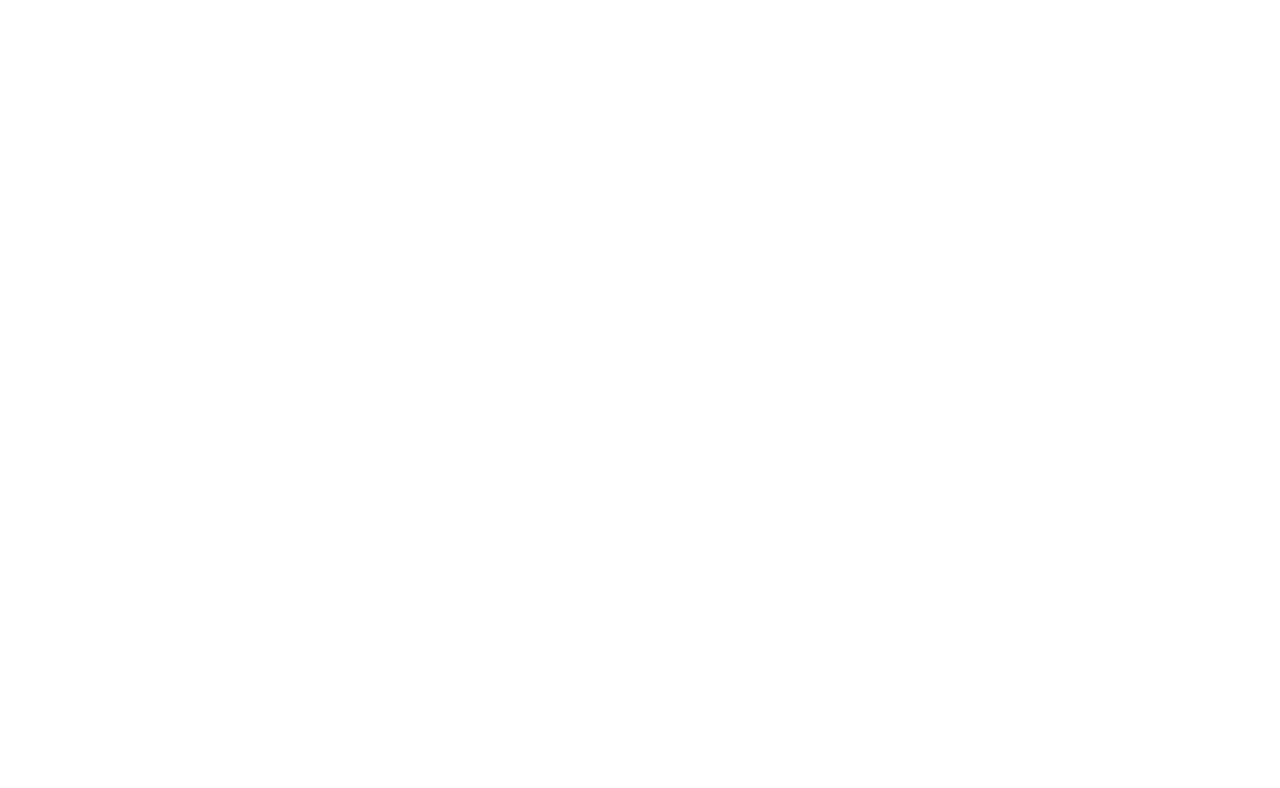
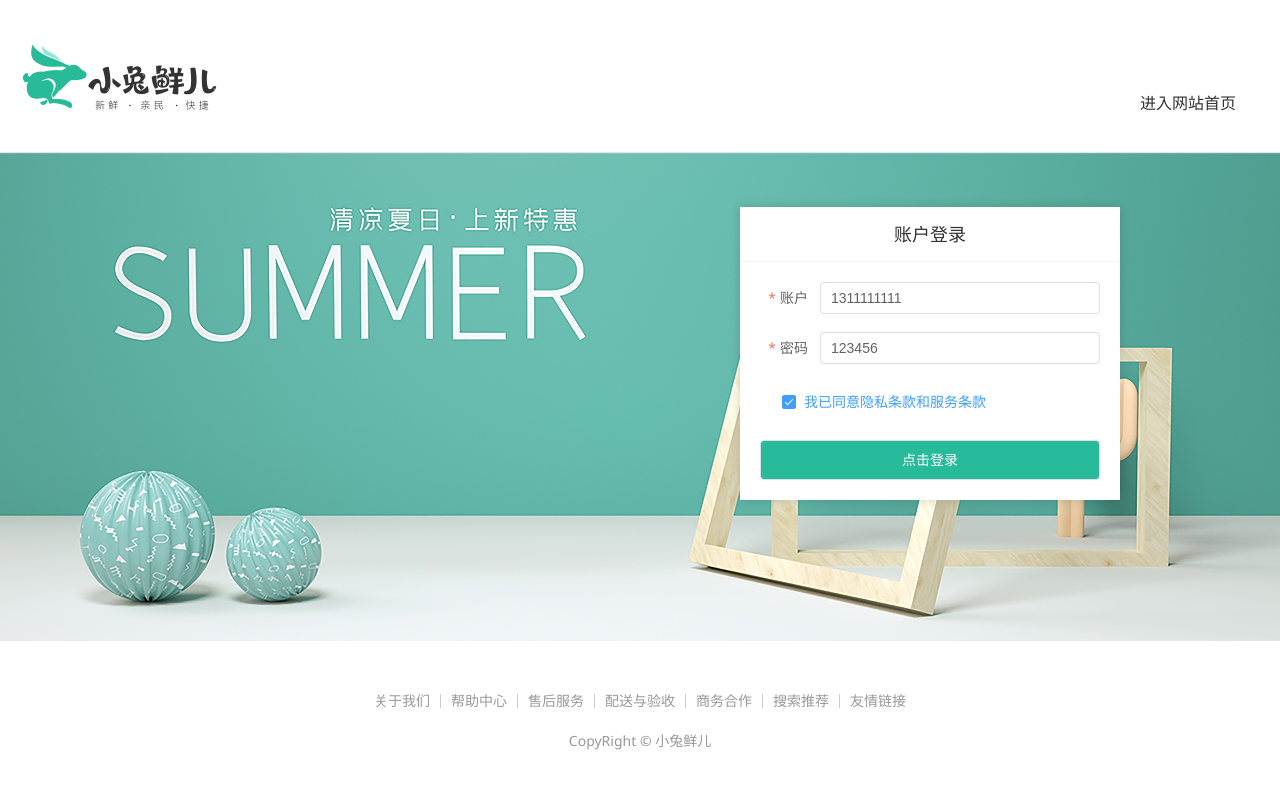
Before and after one commit to wtfsb19/VuePractice, a Vue app: page /login in a window 1280 px wide. Before the commit this address had no page. Shown: the top 788 px of the page. Built offline with nearby package versions, Linux system fonts and the light colour scheme; a small style sheet from the web is missing.

Commit message:
登录 -- 组件配置和表单校验

```diff
--- a/src/router/index.js
+++ b/src/router/index.js
@@ -4,6 +4,7 @@
 import Category from '@/views/Category/index.vue'
 import SubCategory from '@/views/SubCategory/index.vue'
 import Detail from '@/views/Detail/index.vue'
+import Login from '@/views/Login/index.vue'
 
 const router = createRouter({
   history: createWebHistory(import.meta.env.BASE_URL),
@@ -35,6 +36,11 @@
         }
       ]
     },
+    {
+      path: '/login',
+      name: 'login',
+      component: Login
+    }
   ],
   // 滚动行为，回到顶部
   scrollBehavior() {
--- a/src/views/Layout/components/LayoutNav.vue
+++ b/src/views/Layout/components/LayoutNav.vue
@@ -1,25 +1,33 @@
-<script setup></script>
+<script setup>
+
+</script>
 
 <template>
   <nav class="app-topnav">
     <div class="container">
       <ul>
-        <template v-if="true">
+        <template v-if="false">
           <li>
-            <a href="javascript:;"><i class="iconfont icon-user"></i>周杰伦</a>
+            <a href="javascript:;"
+              ><i class="iconfont icon-user"></i>呵呵呵</a
+            >
           </li>
           <li>
-            <el-popconfirm title="确认退出吗?" confirm-button-text="确认" cancel-button-text="取消">
+            <el-popconfirm
+              title="确认退出吗?"
+              confirm-button-text="确认"
+              cancel-button-text="取消"
+            >
               <template #reference>
                 <a href="javascript:;">退出登录</a>
               </template>
             </el-popconfirm>
           </li>
-          <li><a href="javascript:;">我的订单</a></li>
-          <li><a href="javascript:;">会员中心</a></li>
+          <li><a href="javascript:;" >我的订单</a></li>
+          <li><a href="javascript:;" >会员中心</a></li>
         </template>
         <template v-else>
-          <li><a href="javascript:;">请先登录</a></li>
+          <li><a href="javascript:;" @click="$router.push('/login')">请先登录</a></li>
           <li><a href="javascript:;">帮助中心</a></li>
           <li><a href="javascript:;">关于我们</a></li>
         </template>
--- /dev/null
+++ b/src/views/Login/index.vue
@@ -0,0 +1,339 @@
+<script setup>
+import {ref} from 'vue'
+
+// form表单对象
+const formData = ref({
+  account: '1311111111',
+  password: '123456',
+  agree: true,
+})
+
+// rules表单规则对象
+const rules = ref({
+  account: [
+    {required: true, message: '用户名不能为空', trigger: 'blur'},
+  ],
+  password: [
+    {required: true, message: '密码不能为空', trigger: 'blur'},
+    {min: 6, max: 14, message: '密码长度为6-14个字符', trigger: 'blur'},
+  ],
+  agree: [
+    {
+      validator: (rule, value, callback) => {
+        // console.log(rule, value, callback)
+        if (value) {
+          // 同意协议，放行
+          callback()
+        } else {
+          // 没同意协议，拦截
+          callback(new Error('请同意用户协议'))
+        }
+      }
+    }
+  ],
+})
+
+// 绑定表单元素，进行同一校验
+const formRef = ref(null)
+const loginSubmit = () => {
+  formRef.value.validate((valid) => {
+    if (valid) {
+      // 校验通过，发送请求
+    } else {
+      // 校验失败，显示错误信息
+      return false
+    }
+  })
+}
+</script>
+
+
+<template>
+  <div>
+    <header class="login-header">
+      <div class="container m-top-20">
+        <h1 class="logo">
+          <RouterLink to="/">小兔鲜</RouterLink>
+        </h1>
+        <RouterLink class="entry" to="/">
+          进入网站首页
+          <i class="iconfont icon-angle-right"></i>
+          <i class="iconfont icon-angle-right"></i>
+        </RouterLink>
+      </div>
+    </header>
+    <section class="login-section">
+      <div class="wrapper">
+        <nav>
+          <a href="javascript:;">账户登录</a>
+        </nav>
+        <div class="account-box">
+          <div class="form" >
+            <el-form label-position="right" label-width="60px"
+                     :model="formData"
+                     :rules="rules"
+                     ref="formRef"
+                     status-icon
+            >
+              <el-form-item label="账户" prop="account">
+                <el-input v-model="formData.account"/>
+              </el-form-item>
+              <el-form-item label="密码" prop="password">
+                <el-input v-model="formData.password"/>
+              </el-form-item>
+              <el-form-item label-width="22px" prop="agree">
+                <el-checkbox size="large" v-model="formData.agree">
+                  我已同意隐私条款和服务条款
+                </el-checkbox>
+              </el-form-item>
+              <el-button size="large" class="subBtn" @click="loginSubmit">点击登录</el-button>
+            </el-form>
+          </div>
+        </div>
+      </div>
+    </section>
+
+    <footer class="login-footer">
+      <div class="container">
+        <p>
+          <a href="javascript:;">关于我们</a>
+          <a href="javascript:;">帮助中心</a>
+          <a href="javascript:;">售后服务</a>
+          <a href="javascript:;">配送与验收</a>
+          <a href="javascript:;">商务合作</a>
+          <a href="javascript:;">搜索推荐</a>
+          <a href="javascript:;">友情链接</a>
+        </p>
+        <p>CopyRight &copy; 小兔鲜儿</p>
+      </div>
+    </footer>
+  </div>
+</template>
+
+<style scoped lang='scss'>
+.login-header {
+  background: #fff;
+  border-bottom: 1px solid #e4e4e4;
+
+  .container {
+    display: flex;
+    align-items: flex-end;
+    justify-content: space-between;
+  }
+
+  .logo {
+    width: 200px;
+
+    a {
+      display: block;
+      height: 132px;
+      width: 100%;
+      text-indent: -9999px;
+      background: url("@/assets/images/logo.png") no-repeat center 18px / contain;
+    }
+  }
+
+  .sub {
+    flex: 1;
+    font-size: 24px;
+    font-weight: normal;
+    margin-bottom: 38px;
+    margin-left: 20px;
+    color: #666;
+  }
+
+  .entry {
+    width: 120px;
+    margin-bottom: 38px;
+    font-size: 16px;
+
+    i {
+      font-size: 14px;
+      color: $xtxColor;
+      letter-spacing: -5px;
+    }
+  }
+}
+
+.login-section {
+  background: url('@/assets/images/login-bg.png') no-repeat center / cover;
+  height: 488px;
+  position: relative;
+
+  .wrapper {
+    width: 380px;
+    background: #fff;
+    position: absolute;
+    left: 50%;
+    top: 54px;
+    transform: translate3d(100px, 0, 0);
+    box-shadow: 0 0 10px rgba(0, 0, 0, 0.15);
+
+    nav {
+      font-size: 14px;
+      height: 55px;
+      margin-bottom: 20px;
+      border-bottom: 1px solid #f5f5f5;
+      display: flex;
+      padding: 0 40px;
+      text-align: right;
+      align-items: center;
+
+      a {
+        flex: 1;
+        line-height: 1;
+        display: inline-block;
+        font-size: 18px;
+        position: relative;
+        text-align: center;
+      }
+    }
+  }
+}
+
+.login-footer {
+  padding: 30px 0 50px;
+  background: #fff;
+
+  p {
+    text-align: center;
+    color: #999;
+    padding-top: 20px;
+
+    a {
+      line-height: 1;
+      padding: 0 10px;
+      color: #999;
+      display: inline-block;
+
+      ~ a {
+        border-left: 1px solid #ccc;
+      }
+    }
+  }
+}
+
+.account-box {
+  .toggle {
+    padding: 15px 40px;
+    text-align: right;
+
+    a {
+      color: $xtxColor;
+
+      i {
+        font-size: 14px;
+      }
+    }
+  }
+
+  .form {
+    padding: 0 20px 20px 20px;
+
+    &-item {
+      margin-bottom: 28px;
+
+      .input {
+        position: relative;
+        height: 36px;
+
+        > i {
+          width: 34px;
+          height: 34px;
+          background: #cfcdcd;
+          color: #fff;
+          position: absolute;
+          left: 1px;
+          top: 1px;
+          text-align: center;
+          line-height: 34px;
+          font-size: 18px;
+        }
+
+        input {
+          padding-left: 44px;
+          border: 1px solid #cfcdcd;
+          height: 36px;
+          line-height: 36px;
+          width: 100%;
+
+          &.error {
+            border-color: $priceColor;
+          }
+
+          &.active,
+          &:focus {
+            border-color: $xtxColor;
+          }
+        }
+
+        .code {
+          position: absolute;
+          right: 1px;
+          top: 1px;
+          text-align: center;
+          line-height: 34px;
+          font-size: 14px;
+          background: #f5f5f5;
+          color: #666;
+          width: 90px;
+          height: 34px;
+          cursor: pointer;
+        }
+      }
+
+      > .error {
+        position: absolute;
+        font-size: 12px;
+        line-height: 28px;
+        color: $priceColor;
+
+        i {
+          font-size: 14px;
+          margin-right: 2px;
+        }
+      }
+    }
+
+    .agree {
+      a {
+        color: #069;
+      }
+    }
+
+    .btn {
+      display: block;
+      width: 100%;
+      height: 40px;
+      color: #fff;
+      text-align: center;
+      line-height: 40px;
+      background: $xtxColor;
+
+      &.disabled {
+        background: #cfcdcd;
+      }
+    }
+  }
+
+  .action {
+    padding: 20px 40px;
+    display: flex;
+    justify-content: space-between;
+    align-items: center;
+
+    .url {
+      a {
+        color: #999;
+        margin-left: 10px;
+      }
+    }
+  }
+}
+
+.subBtn {
+  background: $xtxColor;
+  width: 100%;
+  color: #fff;
+}
+</style>
```
Also changed, not shown: src/assets/images/center-bg.png (added), src/assets/images/login-bg.png (added).
